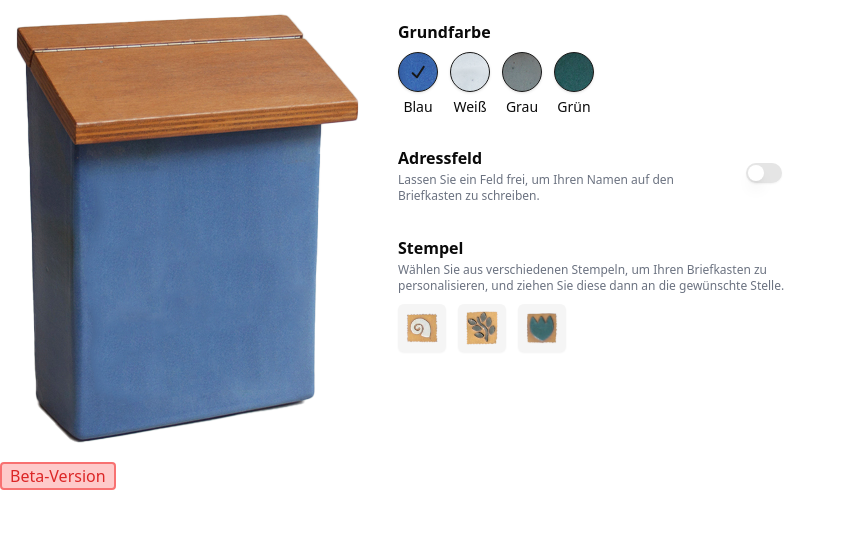
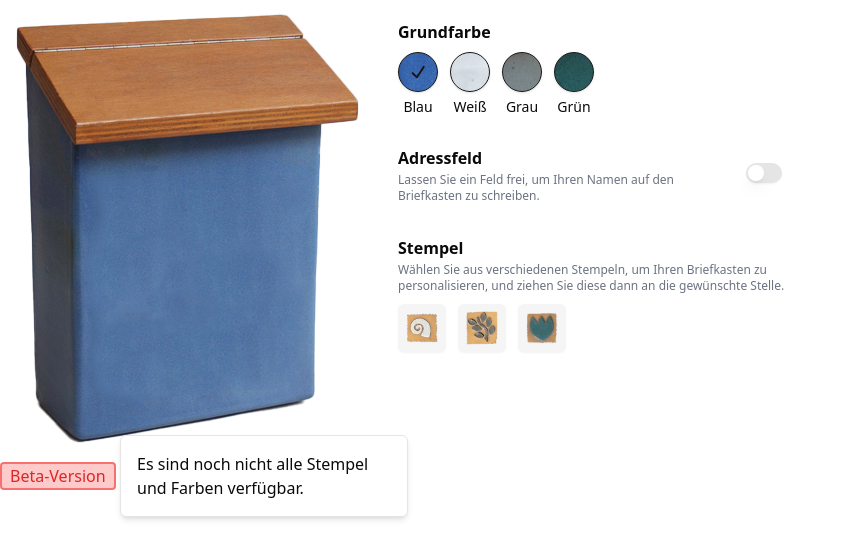
Before and after one commit to hanneskoksch/briefkasten-konfigurator, a React (Vite) app: page / in a window 1280 px wide. Both pictures are taken after a click on the button "Beta-Version". Shown: the top 558 px of the page, without its empty margins (0-847 px from the left). Built offline with nearby package versions, Linux system fonts and the light colour scheme.

Commit message:
replace beta version label by shadcn popover

```diff
--- a/package.json
+++ b/package.json
@@ -14,6 +14,7 @@
   "dependencies": {
     "@radix-ui/react-icons": "^1.3.0",
     "@radix-ui/react-label": "^2.1.0",
+    "@radix-ui/react-popover": "^1.1.2",
     "@radix-ui/react-radio-group": "^1.2.1",
     "@radix-ui/react-slot": "^1.1.0",
     "@radix-ui/react-switch": "^1.1.1",
--- a/src/components/beta_version_label/beta_version_label.tsx
+++ b/src/components/beta_version_label/beta_version_label.tsx
@@ -1,13 +1,19 @@
+import {
+  Popover,
+  PopoverContent,
+  PopoverTrigger,
+} from "@/components/ui/popover";
+
 const BetaVersionLabel = () => {
   return (
-    <div className="group w-max">
-      <button className="rounded border-2 border-red-400 bg-red-200 px-2 text-red-600 hover:bg-red-300">
+    <Popover>
+      <PopoverTrigger className="rounded border-2 border-red-400 bg-red-200 px-2 text-red-600 hover:bg-red-300">
         Beta-Version
-      </button>
-      <span className="arrow-left pointer-events-none absolute mx-2 w-max rounded bg-black px-2 text-white opacity-0 transition-opacity group-hover:opacity-100">
+      </PopoverTrigger>
+      <PopoverContent side="right">
         Es sind noch nicht alle Stempel und Farben verfügbar.
-      </span>
-    </div>
+      </PopoverContent>
+    </Popover>
   );
 };
 
--- /dev/null
+++ b/src/components/ui/popover.tsx
@@ -0,0 +1,31 @@
+import * as React from "react"
+import * as PopoverPrimitive from "@radix-ui/react-popover"
+
+import { cn } from "@/lib/utils"
+
+const Popover = PopoverPrimitive.Root
+
+const PopoverTrigger = PopoverPrimitive.Trigger
+
+const PopoverAnchor = PopoverPrimitive.Anchor
+
+const PopoverContent = React.forwardRef<
+  React.ElementRef<typeof PopoverPrimitive.Content>,
+  React.ComponentPropsWithoutRef<typeof PopoverPrimitive.Content>
+>(({ className, align = "center", sideOffset = 4, ...props }, ref) => (
+  <PopoverPrimitive.Portal>
+    <PopoverPrimitive.Content
+      ref={ref}
+      align={align}
+      sideOffset={sideOffset}
+      className={cn(
+        "z-50 w-72 rounded-md border bg-popover p-4 text-popover-foreground shadow-md outline-none data-[state=open]:animate-in data-[state=closed]:animate-out data-[state=closed]:fade-out-0 data-[state=open]:fade-in-0 data-[state=closed]:zoom-out-95 data-[state=open]:zoom-in-95 data-[side=bottom]:slide-in-from-top-2 data-[side=left]:slide-in-from-right-2 data-[side=right]:slide-in-from-left-2 data-[side=top]:slide-in-from-bottom-2",
+        className
+      )}
+      {...props}
+    />
+  </PopoverPrimitive.Portal>
+))
+PopoverContent.displayName = PopoverPrimitive.Content.displayName
+
+export { Popover, PopoverTrigger, PopoverContent, PopoverAnchor }
```
Also changed, not shown: 1 other file (tests, documents, lock files or other folders).
